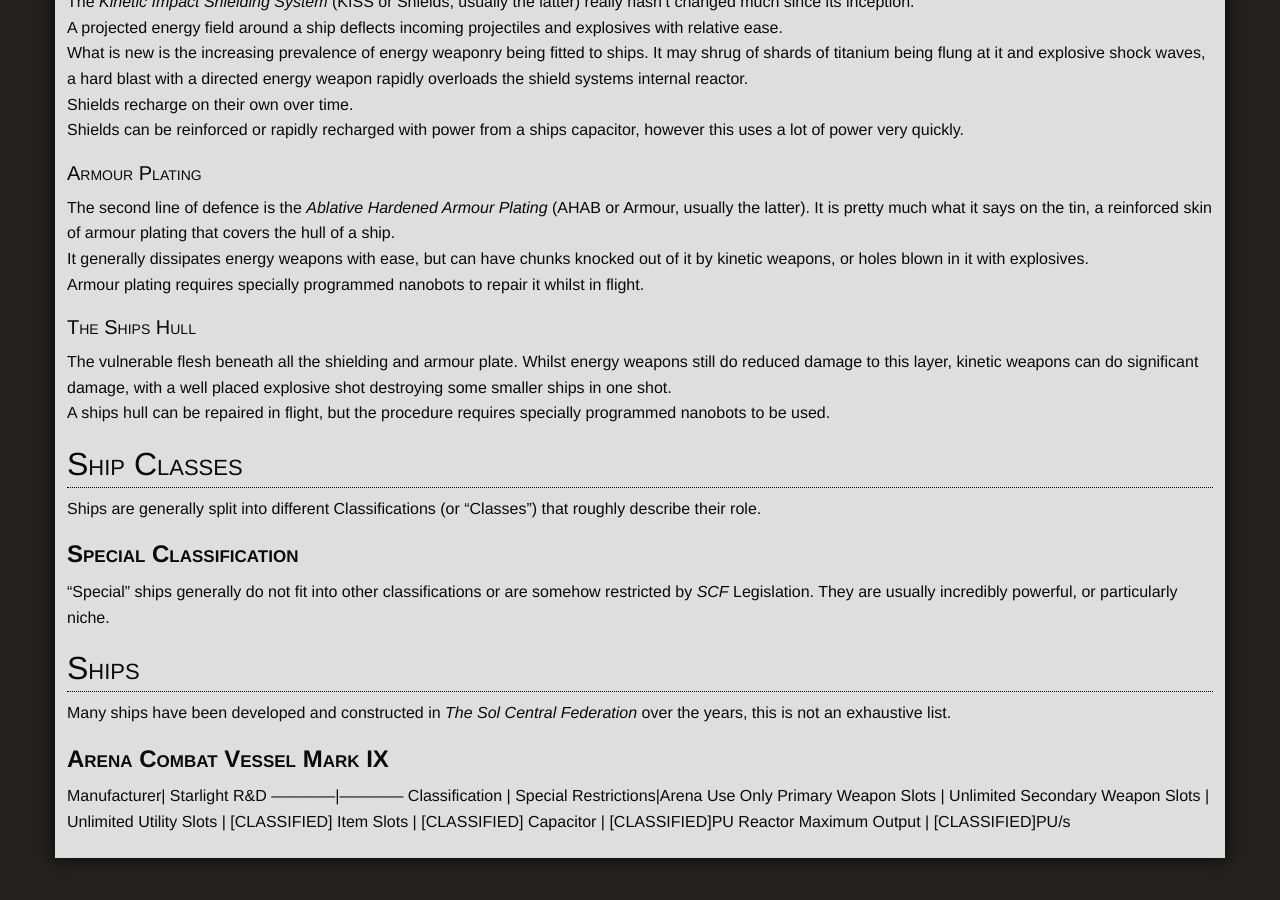
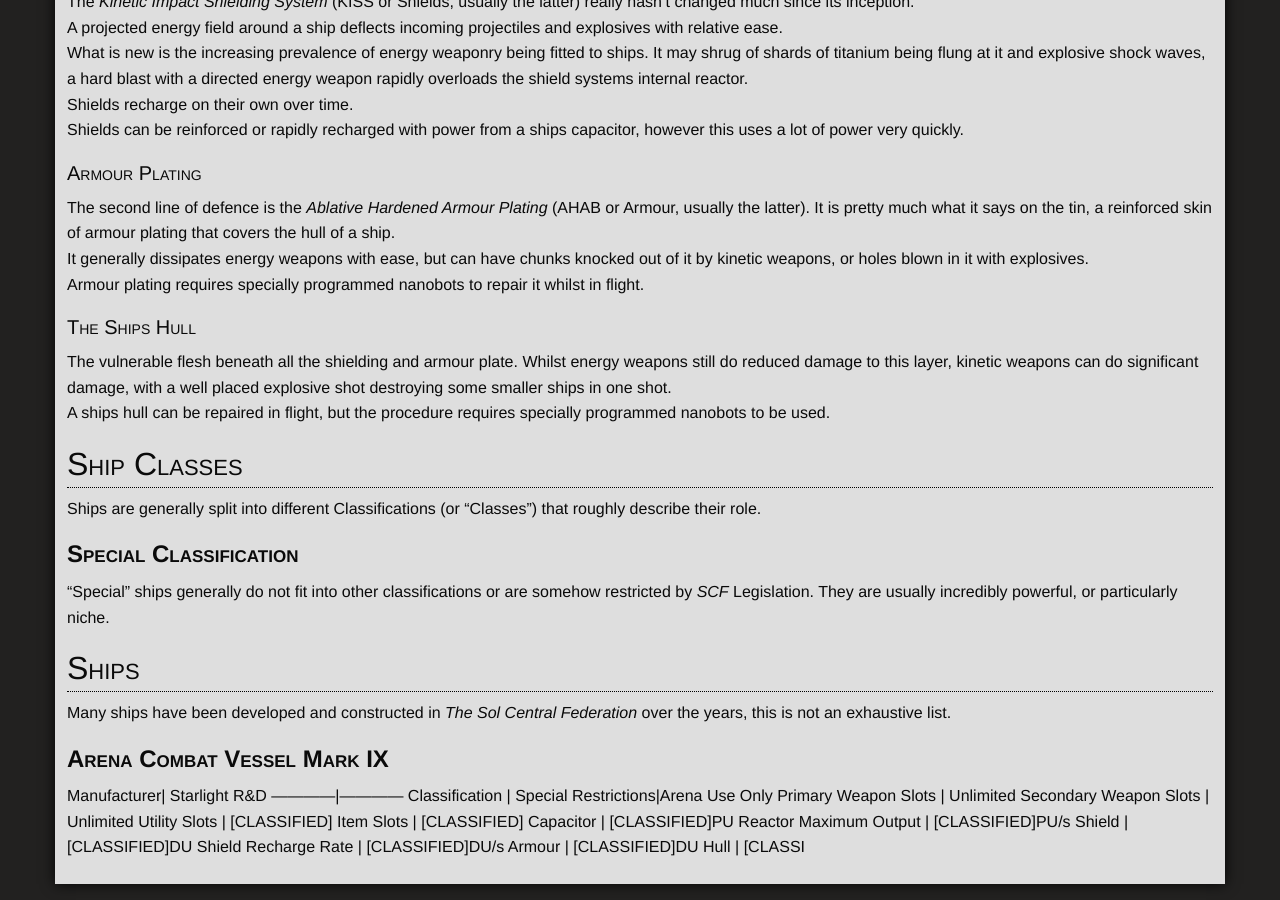
Before and after one commit to ori-sky/polar-space, a Jekyll site: the page built from designs/ships.md, in a window 1280 px wide and 900 px high, scrolled down 1580 px. Built offline with Jekyll 4.4.1, drawn with Linux system fonts in a browser that asks for light colours; nearby versions of some CDN libraries; some web fonts are replaced; our own code applies the rules of GitHub Pages for plain Markdown files; library files that are not in the unit come from our copies; before the commit the page ends 2454 px from its top, so only the background shows below that.

Commit message:
designs/ships.md updated from https://stackedit.io/

```diff
--- a/designs/ships.md
+++ b/designs/ships.md
@@ -77,9 +77,12 @@ Utility Slots | [CLASSIFIED]
 Item Slots | [CLASSIFIED]
 Capacitor | [CLASSIFIED]PU
 Reactor Maximum Output | [CLASSIFIED]PU/s
-
+Shield | [CLASSIFIED]DU
+Shield Recharge Rate | [CLASSIFIED]DU/s
+Armour | [CLASSIFIED]DU
+Hull | [CLASSI
 <!--stackedit_data:
 eyJwcm9wZXJ0aWVzIjoiZXh0ZW5zaW9uczpcbiAgcHJlc2V0Oi
-BnZm1cbiIsImhpc3RvcnkiOlsxNzgwOTEzOTAsMTE5MzAxMjc2
+BnZm1cbiIsImhpc3RvcnkiOls2Njc5MjcxMTAsMTE5MzAxMjc2
 NCwtMTAzNDAyNTkxN119
 -->
```
